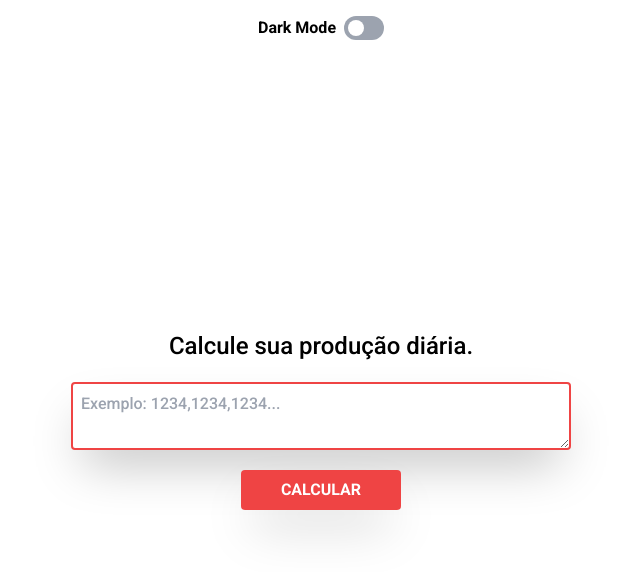
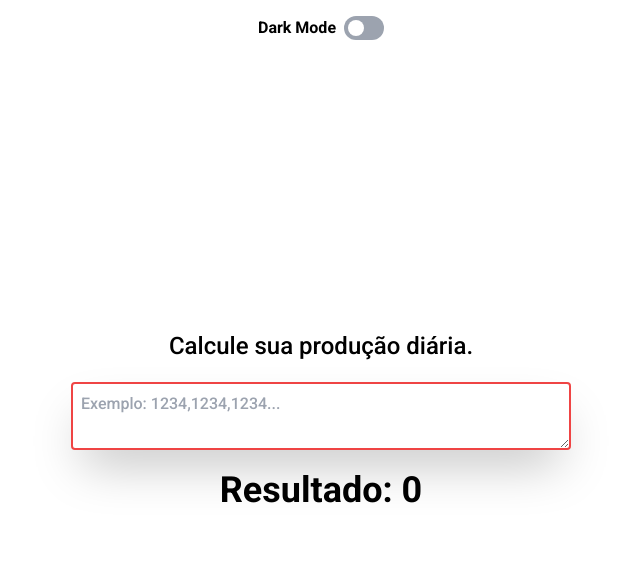
Before and after one commit to Cheeviiii/production-calculator, a React (Vite) app: page / in a window 1280 px wide. Shown: the top 572 px of the page, without its empty margins (319-959 px from the left). Built offline with nearby package versions, Linux system fonts and the light colour scheme.

Commit message:
Melhoramento

```diff
--- a/src/App.tsx
+++ b/src/App.tsx
@@ -1,10 +1,11 @@
-import { useState } from "react";
+import { useEffect, useState } from "react";
 import { Darkmode } from "./components/Darkmode";
 
 export const App = () => {
   const [numerosString, setNumerosString] = useState("");
   const [resultado, setResultado] = useState(0);
 
+  useEffect(() => {
     const calcularNumeros = () => {
       try {
         const numerosArray = numerosString
@@ -25,6 +26,9 @@ export const App = () => {
       }
     };
 
+    calcularNumeros();
+  }, [numerosString]);
+
   return (
     <div className="w-full h-screen flex flex-col items-center p-auto m-auto">
       <Darkmode />
@@ -36,17 +40,7 @@ export const App = () => {
           value={numerosString}
           onChange={(e) => setNumerosString(e.target.value)}
         />
-        <button
-          className="bg-red-500 p-2 px-10 rounded text-white font-bold uppercase transition-transform hover:scale-110 shadow-2xl"
-          onClick={calcularNumeros}
-        >
-          Calcular
-        </button>
-        {resultado >= 1 ? (
         <p className="text-4xl font-bold">Resultado: {resultado}</p>
-        ) : (
-          ""
-        )}
       </div>
     </div>
   );
```
Lines whose indentation alone changed are shown as unchanged.
